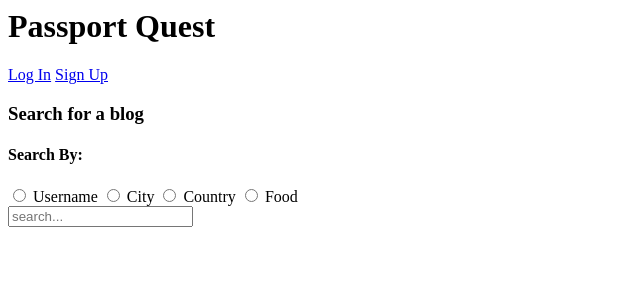
After one commit to jamierose528/passport-quest, a Node project: template views/searchpage.handlebars in a window 1280 px wide. The commit adds this page. Shown: the top 300 px of the page, without its empty margins (0-640 px from the left). Run offline with Node 20 templates, Linux system fonts and the light colour scheme; the template is opened without the code that fills it, so the values that code supplies are empty; some libraries are stand-ins or nearby versions.

Commit message:
created all handlebar folders

```diff
--- a/views/blog.handlebars
+++ b/views/blog.handlebars
@@ -9,6 +9,7 @@
       id="uploadedimage"
       src="">
     </img>
+    {{!-- the passport --}}
 
     <script
      src="https://widget.cloudinary.com/v2.0/global/all.js"
--- a/views/partials/userprofile.handlebars
+++ b/views/partials/userprofile.handlebars
@@ -32,12 +32,13 @@
         <ul id="user-information">
           <li id="user-name">Name: {{}}</li>
           <li id="user-email">Email: {{}}</li>
-          <li id="user-username">Username: {{}}}</li>
+          <li id="user-username">Username: {{}}</li>
           <li id="user-birthday">Birthday: {{}}</li>
           <li id="user-nationality">Nationality: {{}}</li>
           <li id="user-location">Currently in: {{}}</li>
         </ul>
       </section>
+      {{!-- options to create a trip, make a blog, view all blogs, view all trips --}}
 
     </main>
   </body>
--- /dev/null
+++ b/views/searchpage.handlebars
@@ -0,0 +1,51 @@
+{{!-- home page, navbar with option to sign in, sign up, about us, help --}}
+ <header>
+      <h1 id="title-name">Passport Quest</h1>
+    </header>
+    <nav>
+      <div class="navbar">
+        <a class="jump" href="#login">Log In</a>
+        <a class="jump" href="#signup">Sign Up</a>
+      </div>
+    </nav>
+    <main>
+      <section class="card">
+        <h3 id="search-title">Search for a blog</h3>
+        <div>
+          <h4 id="search-parameter">Search By:</h4>
+
+          <div id="input-search-parameter">
+            <label for="usernamesearch">
+              <input
+                type="radio"
+                id="usernamesearch"
+                name="search"
+                value="username"
+              />
+              Username</label
+            >
+
+            <label for="citysearch">
+              <input type="radio" id="citysearch" name="search" value="city" />
+              City</label
+            >
+
+            <label for="countrysearch">
+              <input
+                type="radio"
+                id="countrysearch"
+                name="search"
+                value="country"
+              />
+              Country</label
+            >
+
+            <label for="foodsearch">
+              <input type="radio" id="foodsearch" name="search" value="food" />
+              Food</label
+            >
+          </div>
+        </div>
+        <input type="text" id="searchbar" placeholder="search..." />
+      </section>
+    </main>
```
Also changed, not shown: views/addblog.handlebars (added), views/addtrip.handlebars (added), views/homepage.handlebars (added), views/signup.handlebars (added).
